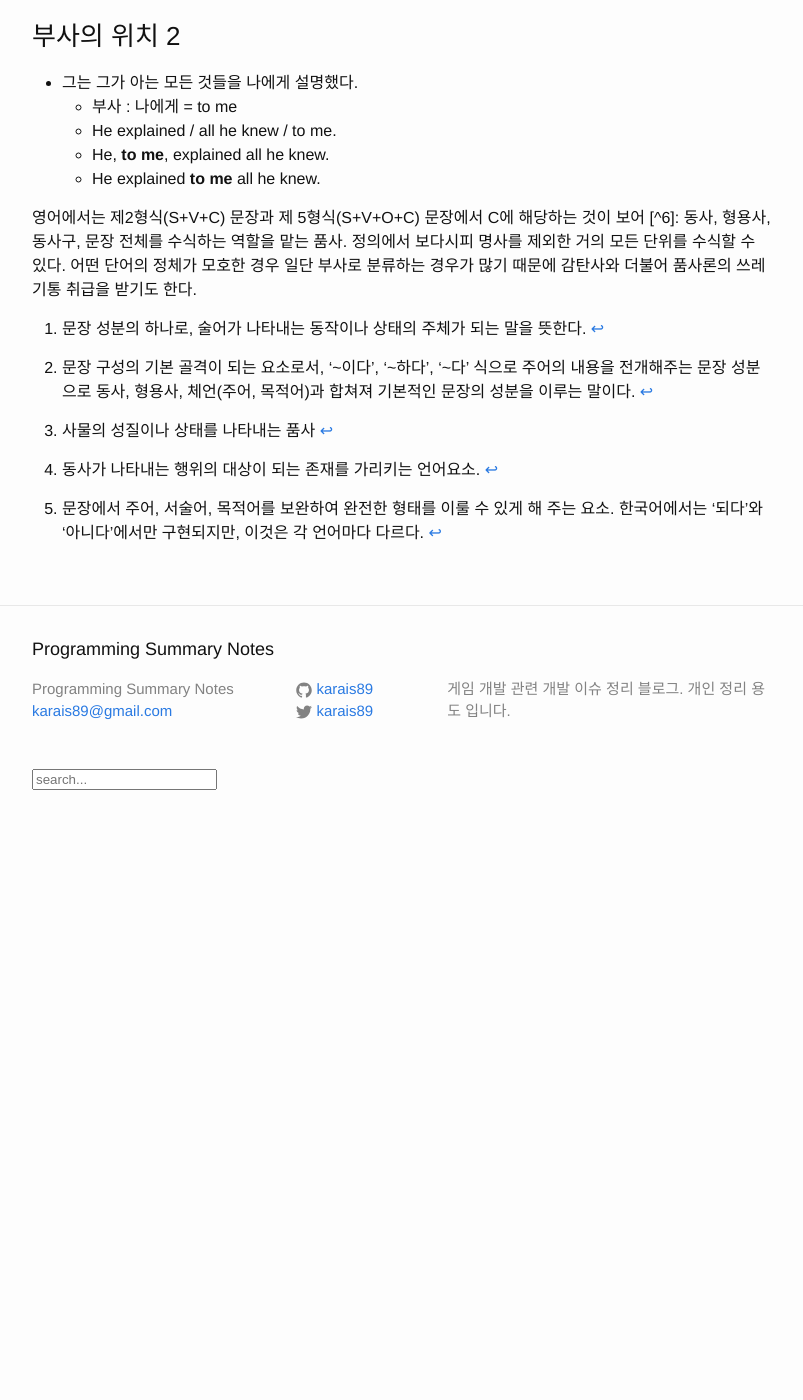
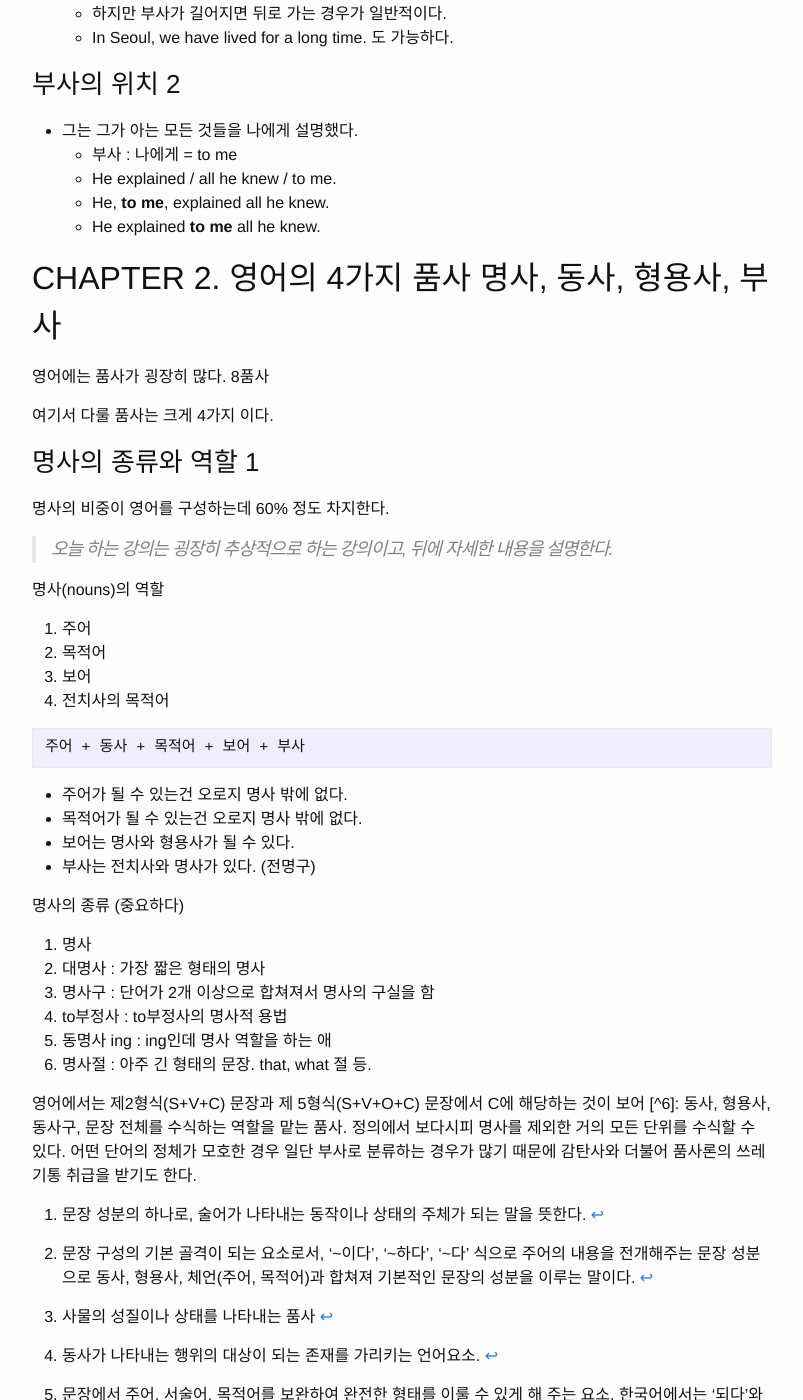
Before and after one commit to karais89/karais89.github.io_back, a Jekyll site: the page built from _posts/2018-12-14-hanmadiro-part-0.markdown, in a window 1280 px wide and 1400 px high, scrolled down 5524 px. Shown: the whole window, without its empty margins (238-1041 px from the left). Built offline with Jekyll 4.4.1, drawn with Linux system fonts in a browser that asks for light colours; comment, search, counter and statistics services are not loaded; before the commit the page ends 6374 px from its top, so only the background shows below that; some of the changed text lies outside the part shown.

Commit message:
update 명사의 종류와 역할 1

````diff
--- a/_posts/2018-12-14-hanmadiro-part-0.markdown
+++ b/_posts/2018-12-14-hanmadiro-part-0.markdown
@@ -227,6 +227,40 @@ woman beautiful이 틀린표현이라면 mission impossible도 틀린 표현 일
     - He, **to me**, explained all he knew.
     - He explained **to me** all he knew.
 
+## CHAPTER 2. 영어의 4가지 품사 명사, 동사, 형용사, 부사
+
+영어에는 품사가 굉장히 많다. 8품사
+
+여기서 다룰 품사는 크게 4가지 이다.
+
+### 명사의 종류와 역할 1
+
+명사의 비중이 영어를 구성하는데 60% 정도 차지한다.
+
+> 오늘 하는 강의는 굉장히 추상적으로 하는 강의이고, 뒤에 자세한 내용을 설명한다.
+
+명사(nouns)의 역할
+1. 주어
+2. 목적어
+3. 보어
+4. 전치사의 목적어
+
+```
+주어 + 동사 + 목적어 + 보어 + 부사
+```
+- 주어가 될 수 있는건 오로지 명사 밖에 없다.
+- 목적어가 될 수 있는건 오로지 명사 밖에 없다.
+- 보어는 명사와 형용사가 될 수 있다.
+- 부사는 전치사와 명사가 있다. (전명구)
+
+명사의 종류 (중요하다)
+1. 명사
+2. 대명사 : 가장 짧은 형태의 명사
+3. 명사구 : 단어가 2개 이상으로 합쳐져서 명사의 구실을 함
+4. to부정사 : to부정사의 명사적 용법
+5. 동명사 ing : ing인데 명사 역할을 하는 애
+6. 명사절 : 아주 긴 형태의 문장. that, what 절 등.
+
 [^1]: 문장 성분의 하나로, 술어가 나타내는 동작이나 상태의 주체가 되는 말을 뜻한다.
 [^2]: 문장 구성의 기본 골격이 되는 요소로서, '~이다', '~하다', '~다' 식으로 주어의 내용을 전개해주는 문장 성분으로 동사, 형용사, 체언(주어, 목적어)과 합쳐져 기본적인 문장의 성분을 이루는 말이다.
 [^3]: 사물의 성질이나 상태를 나타내는 품사
````
